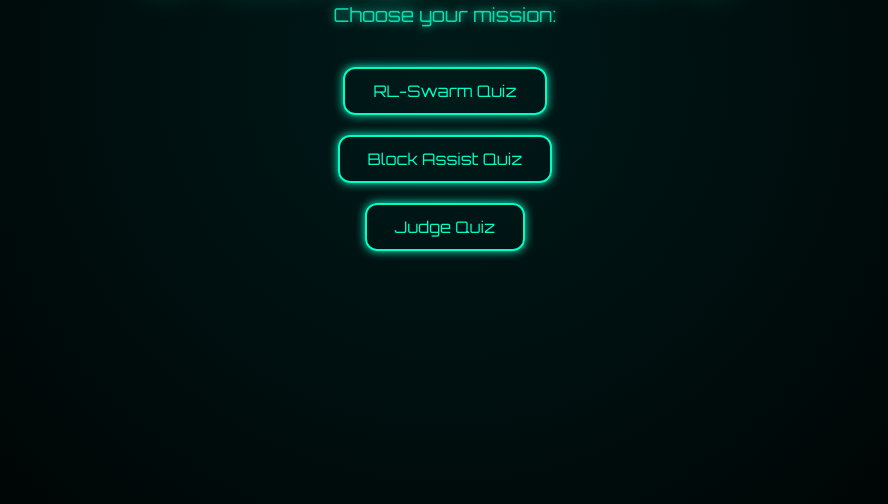
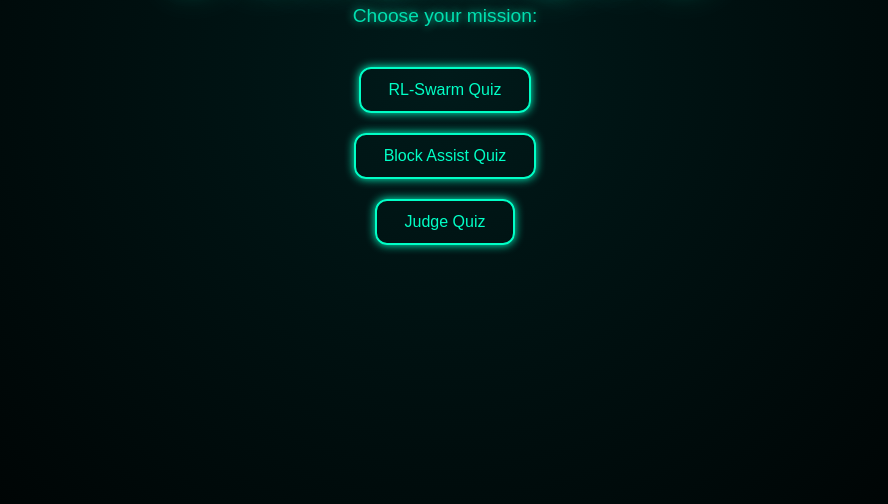
Before and after one commit to sobhan54321/gensyn, a plain HTML site: page index.html in a window 1280 px wide. Shown: the part 352-856 px from the top of the page, without its empty margins (195-1083 px from the left). Drawn offline with Linux system fonts and the light colour scheme.

Commit message:
Comment out font import in style.css
Comment out the import statement for the Orbitron font.

```diff
--- a/style.css
+++ b/style.css
@@ -1,5 +1,5 @@
 /* ====== GENSYN QUIZ STYLING ====== */
-@import url('https://fonts.googleapis.com/css2?family=Orbitron:wght@400;700&display=swap');
+/*@import url('https://fonts.googleapis.com/css2?family=Orbitron:wght@400;700&display=swap');*/
 
 body {
   font-family: 'Orbitron', sans-serif;
```
